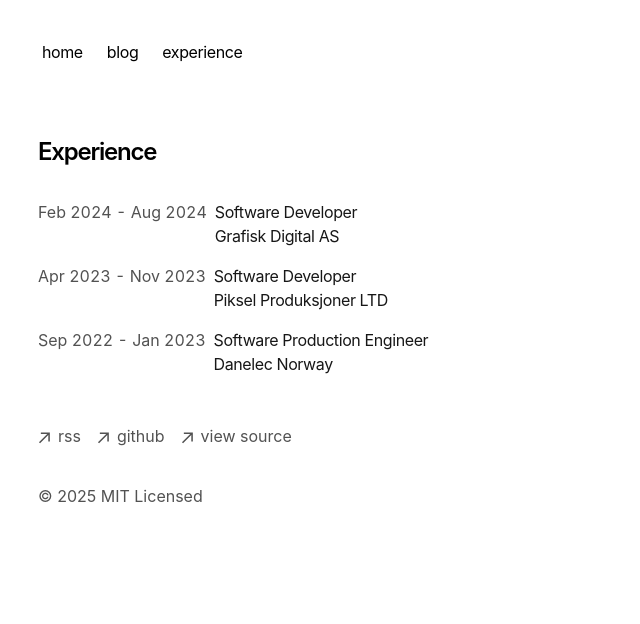
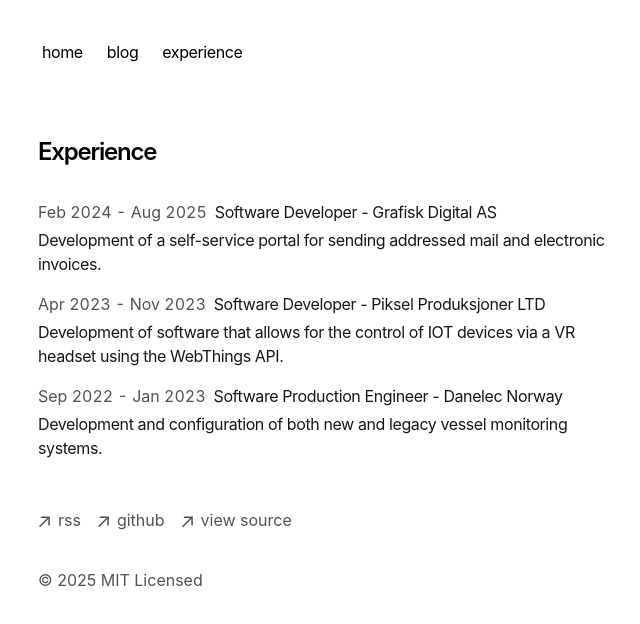
Before and after one commit to alexander-crawford/fluent-react, a Next.js app in the folder porfolio/: page /experience in a window 1280 px wide. Shown: the top 624 px of the page, without its empty margins (314-954 px from the left). Built offline with nearby package versions, Linux system fonts and the light colour scheme.

Commit message:
Add description to experience page layout

```diff
--- a/porfolio/app/components/posts.tsx
+++ b/porfolio/app/components/posts.tsx
@@ -50,27 +50,23 @@ export function ExperiencePosts() {
           return 1
         })
         .map((post) => (
-          <Link
-            key={post.slug}
-            className="flex flex-col space-y-1 mb-4"
-            href={`/experience/${post.slug}`}
-          >
+          <div className="flex flex-col space-y-1 mb-4" >
             <div className="w-full flex flex-col md:flex-row space-x-0 md:space-x-2">
               <p className="text-neutral-600 dark:text-neutral-400 w-fit tabular-nums">
                 <span>{formatDate(post.metadata.started, false, true)}</span>
                 <span> - </span>
                 <span>{formatDate(post.metadata.ended, false, true)}</span>
               </p>
-              <p>
-                  <p className="text-neutral-900 dark:text-neutral-100 tracking-tight">
-                    {post.metadata.title}
-                  </p>
-                  <p className="text-neutral-900 dark:text-neutral-100 tracking-tight">
-                    {post.metadata.company}
-                  </p>
+              <p className="text-neutral-900 dark:text-neutral-100 tracking-tight">
+                <span>{post.metadata.title}</span>
+                <span> - </span>
+                <span>{post.metadata.company}</span>
               </p>
             </div>
-          </Link>
+            <p className="text-neutral-900 dark:text-neutral-100 tracking-tight">
+              {post.metadata.summary}
+            </p>
+          </div>
         ))}
     </div>
   )
--- a/porfolio/app/experience/posts/grafisk-digital.mdx
+++ b/porfolio/app/experience/posts/grafisk-digital.mdx
@@ -1,7 +1,7 @@
 ---
 title: 'Software Developer'
 started: '2024-02-01'
-ended: '2024-08-01'
+ended: '2025-08-01'
 company: 'Grafisk Digital AS'
-summary: 'Development of a self-service portal for sending addressed mail and electronic invoices.Development of a self-service portal for sending addressed mail and electronic invoices.'
+summary: 'Development of a self-service portal for sending addressed mail and electronic invoices.'
 ---
```
